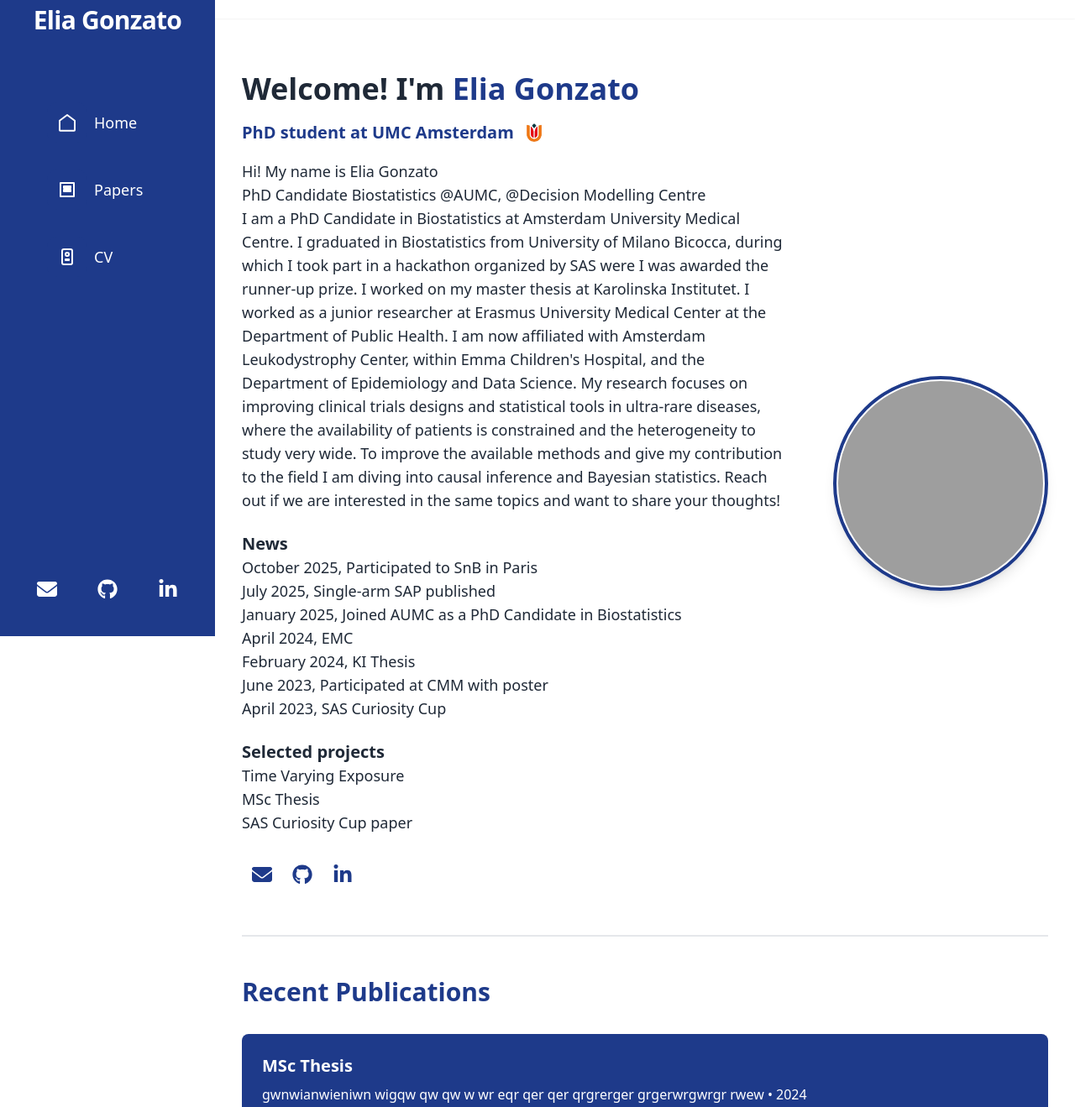
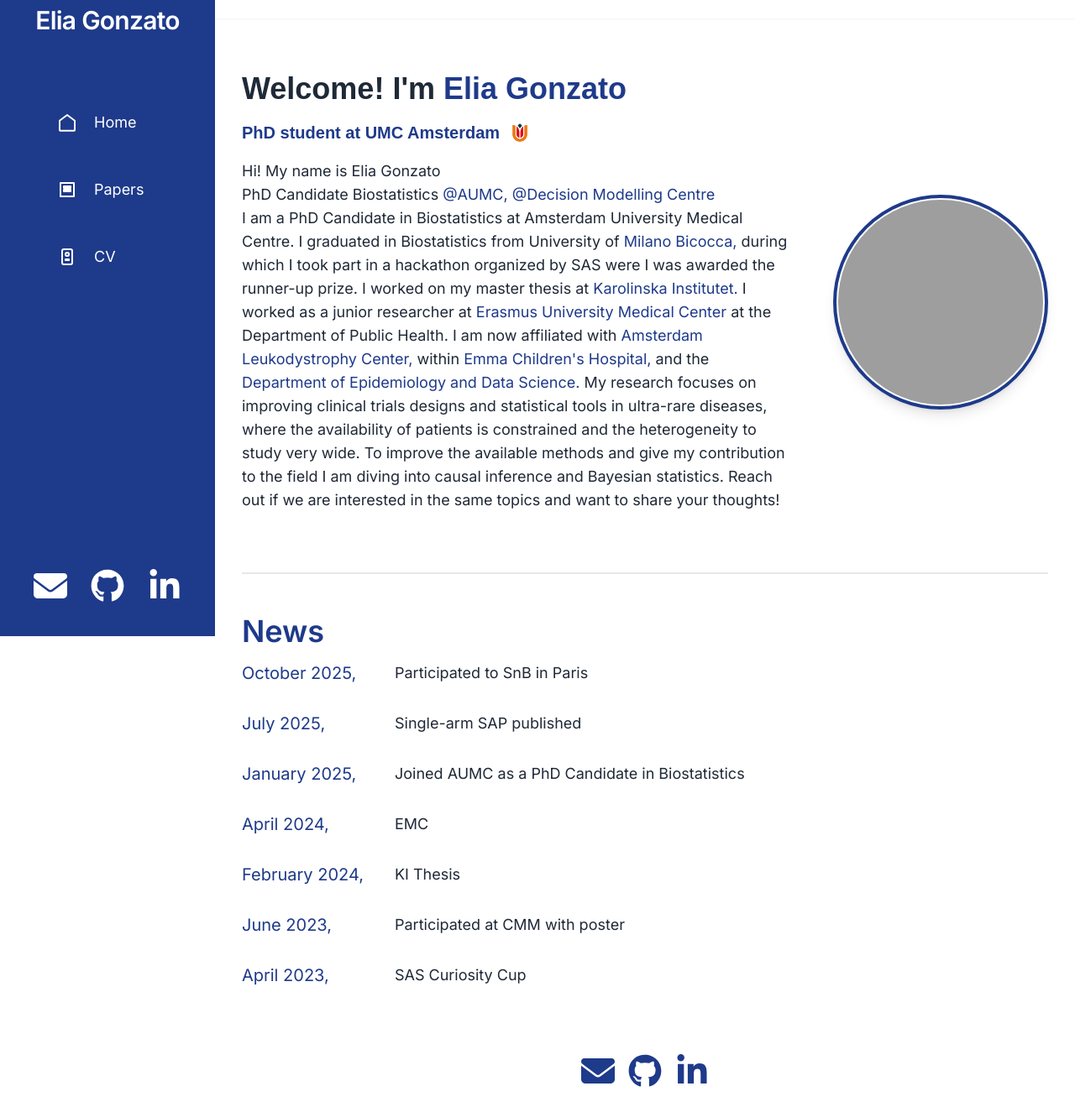
Before and after one commit to egonzato/PortfolioSetUp, an Astro site: page / in a window 1280 px wide. Shown: the part 42-1361 px from the top of the page at 84% size. Built offline with nearby package versions, Linux system fonts and the light colour scheme; Astro itself is replaced by a stand-in of ours; grey boxes are pictures that could not be loaded.

Commit message:
nuovo design homepage e aggiunti link al testo

```diff
--- a/src/components/ui/Hero.astro
+++ b/src/components/ui/Hero.astro
@@ -8,10 +8,10 @@
 const {fullName, title, institute, profilePicture} = Astro.props
 ---
 <div class='flex-1'>
-  <h1 class='text-4xl font-bold mb-4'>
+  <h1 class='text-4xl font-title font-bold mb-4'>
     Welcome! I'm <span class='text-blue-900'>{fullName}</span>
   </h1>
-  <div class="flex items-center gap-2 text-xl font-bold text-blue-900 mb-4">
+  <div class="flex items-center gap-2 text-xl font-display font-bold text-blue-900 mb-4">
   <span>
     {title}
     {institute ? ` at ${institute}` : ''}
@@ -23,32 +23,42 @@
   />
 </div>
 
-  <p class='text-lg mb-6'>
+  <p class='text-lg mb-6 font-sans'>
     Hi! My name is Elia Gonzato <br>
-    PhD Candidate Biostatistics @AUMC, @Decision Modelling Centre <br>
-    I am a PhD Candidate in Biostatistics at Amsterdam University Medical Centre. I graduated in Biostatistics from University of Milano Bicocca, during which I took part in a hackathon organized by SAS were I was awarded the runner-up prize. I worked on my master thesis at Karolinska Institutet. I worked as a junior researcher at Erasmus University Medical Center at the Department of Public Health. I am now affiliated with Amsterdam Leukodystrophy Center, within Emma Children's Hospital, and the Department of Epidemiology and Data Science.
+    PhD Candidate Biostatistics
+    <a href='https://www.amsterdamumc.org/en/organization/amsterdam-umc.htm' class="text-blue-900 hover:text-accent">
+      @AUMC,
+    </a>
+    <a href='https://decisionmodelingcenter.nl/' class="text-blue-900 hover:text-accent">
+      @Decision Modelling Centre
+    </a> <br>
+    I am a PhD Candidate in Biostatistics at Amsterdam University Medical Centre. I graduated in Biostatistics from University of
+    <a href='https://www.unimib.it/' class="text-blue-900 hover:text-accent">
+      Milano Bicocca,
+    </a>
+    during which I took part in a hackathon organized by SAS were I was awarded the runner-up prize. I worked on my master thesis at
+    <a href='https://ki.se/en' class="text-blue-900 hover:text-accent">
+    Karolinska Institutet.
+    </a>
+    I worked as a junior researcher at
+    <a href='https://www.erasmusmc.nl/en/' class="text-blue-900 hover:text-accent">
+    Erasmus University Medical Center
+    </a>
+    at the Department of Public Health. I am now affiliated with
+    <a href='https://www.amsterdamumc.org/en/research/knowledge-centers/leukodystrophy-center.htm' class="text-blue-900 hover:text-accent">
+    Amsterdam Leukodystrophy Center,
+    </a>
+    within
+    <a href='https://www.amsterdamumc.nl/nl/emmakinderziekenhuis/home.htm' class="text-blue-900 hover:text-accent">
+    Emma Children's Hospital,
+    </a>
+    and the
+    <a href='https://www.amsterdamumc.org/en/departments/epidemiology-and-data-science-eds.htm' class="text-blue-900 hover:text-accent">
+    Department of Epidemiology and Data Science.
+    </a>
     My research focuses on improving clinical trials designs and statistical tools in ultra-rare diseases, where the availability of patients is constrained and the heterogeneity to study very wide. To improve the available methods and give my contribution to the field I am diving into causal inference and Bayesian statistics.
     Reach out if we are interested in the same topics and want to share your thoughts!
   </p>
-  <h2 class="text-xl font-semibold">News</h2>
-  <ul class='text-lg mb-6'>
-      <li>October 2025, Participated to SnB in Paris</li>
-      <li>July 2025, Single-arm SAP published</li>
-      <li>January 2025, Joined AUMC as a PhD Candidate in Biostatistics</li>
-      <li>April 2024, EMC</li>
-      <li>February 2024, KI Thesis</li>
-      <li>June 2023, Participated at CMM with poster</li>
-      <li>April 2023, SAS Curiosity Cup</li>
-    </ul>
-    <h2 class="text-xl font-semibold">Selected projects</h2>
-    <ul class='text-lg mb-6'>
-      <li>Time Varying Exposure</li>
-      <li>MSc Thesis</li>
-      <li>SAS Curiosity Cup paper</li>
-    </ul>
-  <div class='flex gap-4'>
-    <SocialIcons colorClass="text-blue-900" />
-  </div>
 </div>
 <div class="w-64 h-64 rounded-full border-4 border-blue-900 p-[2px] shadow-lg overflow-hidden">
   <Image
--- /dev/null
+++ b/src/components/ui/NewsList.astro
@@ -0,0 +1,15 @@
+---
+const { newsItems = [] } = Astro.props
+---
+
+<section class="py-12 border-t">
+  <h2 class="text-4xl font-bold mb-4 text-blue-900">News</h2>
+  <ul class="space-y-2">
+    {newsItems.map(({ date, contentHtml }) => (
+      <li class="grid grid-cols-[150px_1fr] gap-8">
+        <div class="text-xl font-bold-sans text-blue-900">{date}</div>
+        <div class="text-lg mb-6 font-sans" set:html={contentHtml} />
+      </li>
+    ))}
+  </ul>
+</section>
--- a/src/components/ui/SocialIcons.astro
+++ b/src/components/ui/SocialIcons.astro
@@ -4,8 +4,8 @@
 
 const activeSocial = (Object.keys(social) as (keyof typeof social)[])
   .filter(key => social[key] !== '')
-const calculatedIconSize = activeSocial.length <= 5 ? 'size-6' : activeSocial.length <= 6 ? 'size-5' : 'size-4'
-const calculatedContainerSize = activeSocial.length <= 5 ? 'size-12' : activeSocial.length <= 6 ? 'size-10' : 'size-8'
+const calculatedIconSize = activeSocial.length <= 5 ? 'w-10 h-10' : activeSocial.length <= 6 ? 'w-8 h-8' : 'w-6 h-6'
+const calculatedContainerSize = activeSocial.length <= 5 ? 'w-14 h-14' : activeSocial.length <= 6 ? 'w-12 h-12' : 'w-10 h-10'
 ---
 
 <div class="flex flex-wrap justify-between items-center">
--- a/src/data/cv.ts
+++ b/src/data/cv.ts
@@ -66,6 +66,37 @@
 	// },
 ];
 
+export const news = [
+	{
+		date: 'October 2025,',
+		contentHtml: 'Participated to SnB in Paris'
+	},
+	{
+		date: 'July 2025,',
+		contentHtml: 'Single-arm SAP published'
+	},
+	{
+		date: 'January 2025,',
+		contentHtml: 'Joined AUMC as a PhD Candidate in Biostatistics'
+	},
+	{
+		date: 'April 2024,',
+		contentHtml: 'EMC'
+	},
+	{
+		date: 'February 2024,',
+		contentHtml: 'KI Thesis'
+	},
+	{
+		date: 'June 2023,',
+		contentHtml: 'Participated at CMM with poster'
+	},
+	{
+		date: 'April 2023,',
+		contentHtml: 'SAS Curiosity Cup'
+	}
+]
+
 export const publications = [
 	{
 		title: 'MSc Thesis',
--- a/src/layouts/Layout.astro
+++ b/src/layouts/Layout.astro
@@ -25,6 +25,8 @@
 <html lang='en' data-theme="light">
 	<head>
 		{template.transitions && <ClientRouter /> }
+		<link href="https://fonts.googleapis.com/css2?family=Inter:wght@400;600&family=IBM+Plex+Sans:wght@400;600&family=Source+Sans+3:wght@400;600&family=Merriweather+Sans:wght@400;600&display=swap" rel="stylesheet">
+
 
 		<Head title={title} description={description} image={image} />
 
--- a/src/pages/index.astro
+++ b/src/pages/index.astro
@@ -3,10 +3,13 @@
 
 import { profile } from '@/settings'
 import { publications } from '@/data/cv'
+import { news } from '@/data/cv'
 import ProfilePictures from '@/assets/profile.png'
 import Hero from '@/components/ui/Hero.astro'
 import Grid from '@/components/ui/Grid.astro'
 import ArticleList from '@/components/ui/ArticleList.astro'
+import NewsList from '@/components/ui/NewsList.astro'
+import SocialIcons from '../components/ui/SocialIcons.astro'
 
 const { fullName, title, institute, research_areas } = profile
 
@@ -31,7 +34,8 @@
 	</section> -->
 
 	<!-- Recent Publications -->
-	<section class='py-12 border-t'>
-		<ArticleList listTitle='Recent Publications' listItems={publications} />
-	</section>
+		<NewsList newsTitle="news" newsItems={news} />
+	<div class='flex justify-center gap-4'>
+    <SocialIcons colorClass="text-blue-900" />
+  </div>
 </Layout>
--- a/tailwind.config.mjs
+++ b/tailwind.config.mjs
@@ -2,7 +2,14 @@
 export default {
     content: ["./src/**/*.{astro,html,js,jsx,md,mdx,svelte,ts,tsx,vue}"],
     theme: {
-        extend: {},
+        extend: {
+			fontFamily: {
+				sans: ['Inter', 'sans-serif'],
+				serif: ['Lora', 'serif'],
+                display: ['Poppins', 'sans-serif'],
+                title: ['Montserrat', 'sans-serif']
+			},
+		},
     },
     plugins: [require("@tailwindcss/typography"), require("daisyui")],
     daisyui: {
```
